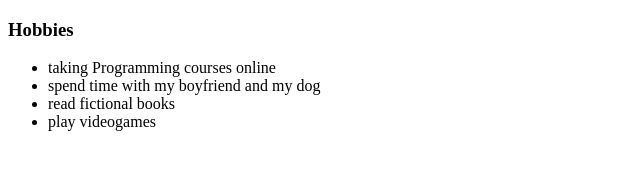
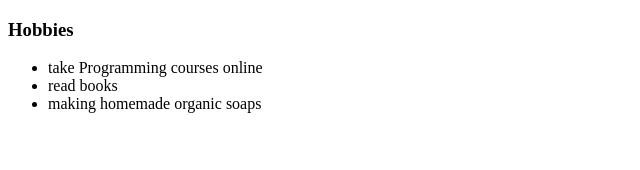
Before and after one commit to lyzanium/PersonalWebsite, a plain HTML site: page hobbies.html in a window 1280 px wide. Shown: the whole page, without its empty margins (0-640 px from the left). Drawn offline with Linux system fonts and the light colour scheme.

Commit message:
updated list of hobbies

```diff
--- a/hobbies.html
+++ b/hobbies.html
@@ -9,10 +9,9 @@
 <body>
         <h3>Hobbies</h3>
         <ul>
-            <li>taking Programming courses online</li>
-            <li>spend time with my boyfriend and my dog</li>
-            <li>read fictional books</li>
-            <li>play videogames</li>
+            <li>take Programming courses online</li>
+            <li>read books</li>
+            <li>making homemade organic soaps</li>
         </ul>
 </body>
 </html>
```
